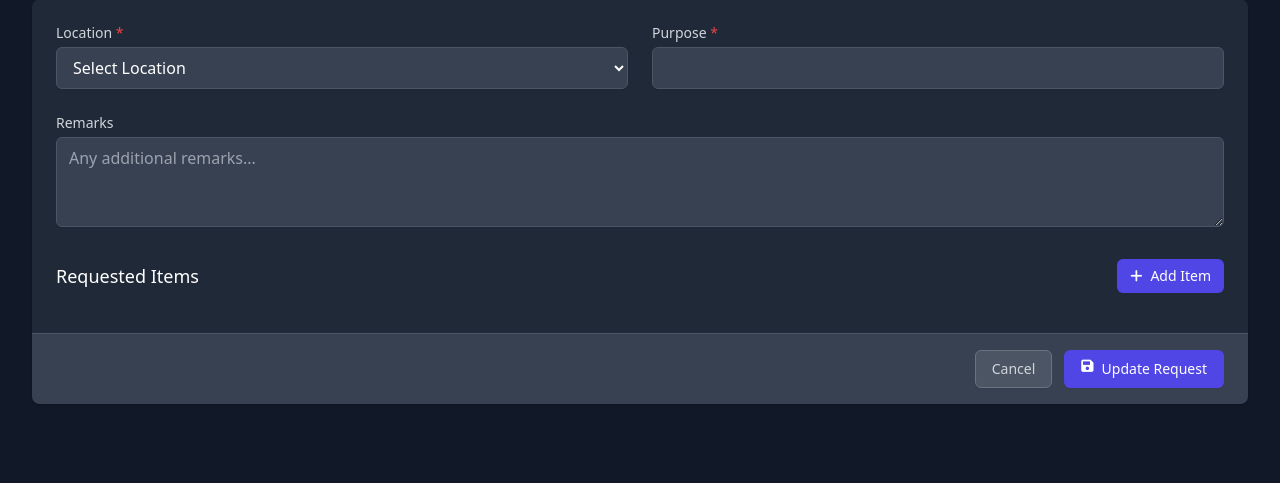
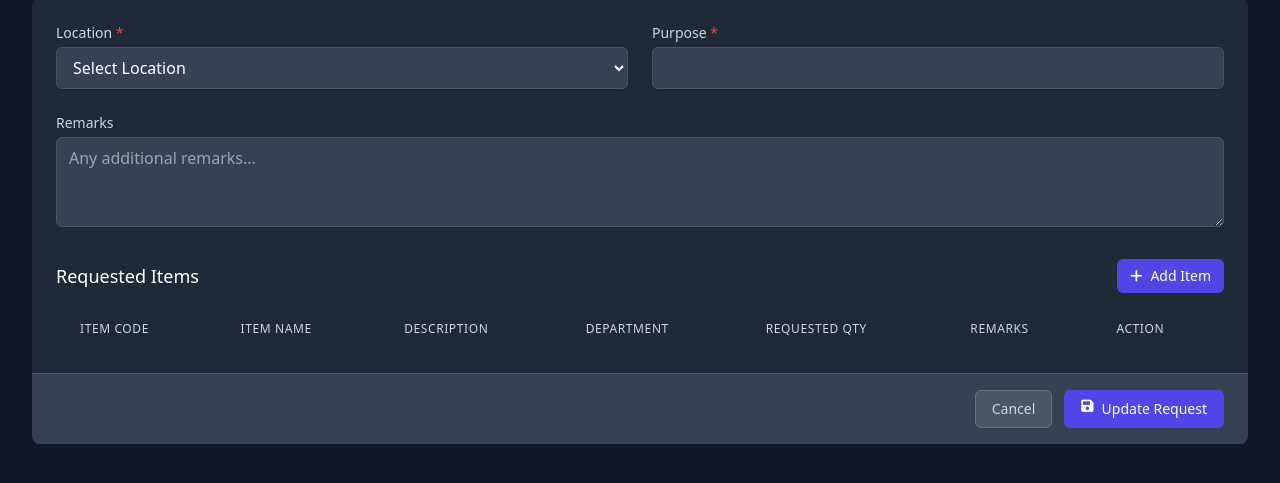
Before and after one commit to Ashmit12092000/icl, a Flask app: template templates/stock/edit_request.html in a window 1280 px wide. Shown: the part 109-592 px from the top of the page. Run offline with Flask 3, Linux system fonts and the light colour scheme; the template is opened without the code that fills it, so the values that code supplies are empty; parts of the project's set-up code (start-up, migrations or seed data) failed here and were passed over; some libraries are stand-ins or nearby versions.

Commit message:
Update edit_request.html

```diff
--- a/templates/stock/edit_request.html
+++ b/templates/stock/edit_request.html
@@ -1,4 +1,3 @@
-
 {% extends "base.html" %}
 
 {% block title %}Edit Request {{ request.request_no }} -  Stock Management{% endblock %}
@@ -57,37 +56,48 @@
                         </button>
                     </div>
 
-                    <div id="items-container" class="space-y-4">
+                    <div class="overflow-x-auto">
+                        <table class="min-w-full divide-y divide-gray-700">
+                            <thead class="bg-gray-800">
+                                <tr>
+                                    <th class="px-6 py-3 text-left text-xs font-medium text-gray-300 uppercase tracking-wider">Item Code</th>
+                                    <th class="px-6 py-3 text-left text-xs font-medium text-gray-300 uppercase tracking-wider">Item Name</th>
+                                    <th class="px-6 py-3 text-left text-xs font-medium text-gray-300 uppercase tracking-wider">Description</th>
+                                    <th class="px-6 py-3 text-left text-xs font-medium text-gray-300 uppercase tracking-wider">Department</th>
+                                    <th class="px-6 py-3 text-left text-xs font-medium text-gray-300 uppercase tracking-wider">Requested Qty</th>
+                                    <th class="px-6 py-3 text-left text-xs font-medium text-gray-300 uppercase tracking-wider">Remarks</th>
+                                    <th class="px-6 py-3 text-left text-xs font-medium text-gray-300 uppercase tracking-wider">Action</th>
+                                </tr>
+                            </thead>
+                            <tbody id="itemTableBody" class="bg-gray-700 divide-y divide-gray-700">
                                 {% for line in request.issue_lines %}
-                        <div class="item-row bg-gray-700 p-4 rounded-lg">
-                            <div class="grid grid-cols-1 gap-4 sm:grid-cols-4">
-                                <div>
-                                    <label class="block text-sm font-medium text-gray-300">Item <span class="text-red-500">*</span></label>
-                                    <select name="item_id[]" required class="mt-1 block w-full px-3 py-2 bg-gray-600 border border-gray-500 rounded-md text-white focus:outline-none focus:ring-2 focus:ring-indigo-500">
-                                        <option value="">Select Item</option>
-                                        {% for item in items %}
-                                        <option value="{{ item.id }}" {% if item.id == line.item_id %}selected{% endif %}>
-                                            {{ item.code }} - {{ item.name }}
-                                        </option>
+                                <tr class="item-row">
+                                    <td class="px-6 py-4 whitespace-nowrap text-sm text-white font-medium">{{ line.item.code }}</td>
+                                    <td class="px-6 py-4 whitespace-nowrap text-sm text-white">{{ line.item.name }}</td>
+                                    <td class="px-6 py-4 text-sm text-gray-300">{{ line.item.description or '-' }}</td>
+                                    <td class="px-6 py-4 whitespace-nowrap text-sm text-gray-300">
+                                        {% if line.item.department %}
+                                            {{ line.item.department.name }}
+                                        {% else %}
+                                            -
+                                        {% endif %}
+                                    </td>
+                                    <td class="px-6 py-4 whitespace-nowrap">
+                                        <input type="hidden" name="item_id[]" value="{{ line.item_id }}">
+                                        <input type="number" name="quantity[]" step="0.01" min="0.01" value="{{ line.quantity_requested }}" required class="w-full px-3 py-2 bg-gray-600 border border-gray-500 rounded-md text-white focus:outline-none focus:ring-indigo-500 focus:border-indigo-500">
+                                    </td>
+                                    <td class="px-6 py-4 whitespace-nowrap">
+                                        <input type="text" name="item_remarks[]" value="{{ line.remarks or '' }}" class="w-full px-3 py-2 bg-gray-600 border border-gray-500 rounded-md text-white focus:outline-none focus:ring-indigo-500 focus:border-indigo-500">
+                                    </td>
+                                    <td class="px-6 py-4 whitespace-nowrap text-sm font-medium">
+                                        <button type="button" onclick="removeItemRowEdit(this)" class="text-red-500 hover:text-red-700 focus:outline-none">
+                                            <i class="fas fa-trash"></i>
+                                        </button>
+                                    </td>
+                                </tr>
                                 {% endfor %}
-                                    </select>
-                                </div>
-                                <div>
-                                    <label class="block text-sm font-medium text-gray-300">Quantity <span class="text-red-500">*</span></label>
-                                    <input type="number" name="quantity[]" value="{{ line.quantity_requested }}" min="1" step="1" required class="mt-1 block w-full px-3 py-2 bg-gray-600 border border-gray-500 rounded-md text-white focus:outline-none focus:ring-2 focus:ring-indigo-500">
-                                </div>
-                                <div>
-                                    <label class="block text-sm font-medium text-gray-300">Remarks</label>
-                                    <input type="text" name="item_remarks[]" value="{{ line.remarks or '' }}" maxlength="200" class="mt-1 block w-full px-3 py-2 bg-gray-600 border border-gray-500 rounded-md text-white focus:outline-none focus:ring-2 focus:ring-indigo-500">
-                                </div>
-                                <div class="flex items-end">
-                                    <button type="button" onclick="removeItemRow(this)" class="w-full px-3 py-2 bg-red-600 text-white rounded-md hover:bg-red-700 focus:outline-none">
-                                        <i class="fas fa-trash"></i> Remove
-                                    </button>
-                                </div>
-                            </div>
-                        </div>
-                        {% endfor %}
+                            </tbody>
+                        </table>
                     </div>
                 </div>
             </div>
@@ -109,44 +119,59 @@
 
 <script>
 function addItemRow() {
-    const container = document.getElementById('items-container');
-    const newRow = document.createElement('div');
-    newRow.className = 'item-row bg-gray-700 p-4 rounded-lg';
+    const tbody = document.getElementById('itemTableBody');
+    const newRow = document.createElement('tr');
+    newRow.className = 'item-row';
     newRow.innerHTML = `
-        <div class="grid grid-cols-1 gap-4 sm:grid-cols-4">
-            <div>
-                <label class="block text-sm font-medium text-gray-300">Item <span class="text-red-500">*</span></label>
-                <select name="item_id[]" required class="mt-1 block w-full px-3 py-2 bg-gray-600 border border-gray-500 rounded-md text-white focus:outline-none focus:ring-2 focus:ring-indigo-500">
+        <td class="px-6 py-4 whitespace-nowrap">
+            <select name="item_id[]" required class="w-full px-3 py-2 bg-gray-600 border border-gray-500 rounded-md text-white focus:outline-none focus:ring-indigo-500 focus:border-indigo-500" onchange="updateEditItemDetails(this)">
                 <option value="">Select Item</option>
                 {% for item in items %}
-                    <option value="{{ item.id }}">{{ item.code }} - {{ item.name }}</option>
+                <option value="{{ item.id }}" data-code="{{ item.code }}" data-name="{{ item.name }}" data-description="{{ item.description or '' }}" data-department="{{ item.department.name if item.department else '' }}">{{ item.code }} - {{ item.name }}</option>
                 {% endfor %}
             </select>
-            </div>
-            <div>
-                <label class="block text-sm font-medium text-gray-300">Quantity <span class="text-red-500">*</span></label>
-                <input type="number" name="quantity[]" min="1" step="1" required class="mt-1 block w-full px-3 py-2 bg-gray-600 border border-gray-500 rounded-md text-white focus:outline-none focus:ring-2 focus:ring-indigo-500">
-            </div>
-            <div>
-                <label class="block text-sm font-medium text-gray-300">Remarks</label>
-                <input type="text" name="item_remarks[]" maxlength="200" class="mt-1 block w-full px-3 py-2 bg-gray-600 border border-gray-500 rounded-md text-white focus:outline-none focus:ring-2 focus:ring-indigo-500">
-            </div>
-            <div class="flex items-end">
-                <button type="button" onclick="removeItemRow(this)" class="w-full px-3 py-2 bg-red-600 text-white rounded-md hover:bg-red-700 focus:outline-none">
-                    <i class="fas fa-trash"></i> Remove
+        </td>
+        <td class="px-6 py-4 whitespace-nowrap text-sm text-white item-name-display"></td>
+        <td class="px-6 py-4 text-sm text-gray-300 item-description-display"></td>
+        <td class="px-6 py-4 whitespace-nowrap text-sm text-gray-300 item-department-display"></td>
+        <td class="px-6 py-4 whitespace-nowrap">
+            <input type="number" name="quantity[]" step="0.01" min="0.01" required class="w-full px-3 py-2 bg-gray-600 border border-gray-500 rounded-md text-white focus:outline-none focus:ring-indigo-500 focus:border-indigo-500">
+        </td>
+        <td class="px-6 py-4 whitespace-nowrap">
+            <input type="text" name="item_remarks[]" class="w-full px-3 py-2 bg-gray-600 border border-gray-500 rounded-md text-white focus:outline-none focus:ring-indigo-500 focus:border-indigo-500">
+        </td>
+        <td class="px-6 py-4 whitespace-nowrap text-sm font-medium">
+            <button type="button" onclick="removeItemRowEdit(this)" class="text-red-500 hover:text-red-700 focus:outline-none">
+                <i class="fas fa-trash"></i>
             </button>
-            </div>
-        </div>
+        </td>
     `;
-    container.appendChild(newRow);
+    tbody.appendChild(newRow);
 }
 
-function removeItemRow(button) {
-    const container = document.getElementById('items-container');
-    if (container.children.length > 1) {
-        button.closest('.item-row').remove();
+function removeItemRowEdit(button) {
+    const tbody = document.getElementById('itemTableBody');
+    if (tbody.children.length > 1) {
+        button.closest('tr').remove();
+    }
+}
+
+function updateEditItemDetails(selectElement) {
+    const row = selectElement.closest('tr');
+    const selectedOption = selectElement.selectedOptions[0];
+
+    const itemNameDisplay = row.querySelector('.item-name-display');
+    const itemDescriptionDisplay = row.querySelector('.item-description-display');
+    const itemDepartmentDisplay = row.querySelector('.item-department-display');
+
+    if (selectedOption && selectedOption.value) {
+        itemNameDisplay.textContent = selectedOption.dataset.name || '';
+        itemDescriptionDisplay.textContent = selectedOption.dataset.description || '-';
+        itemDepartmentDisplay.textContent = selectedOption.dataset.department || '-';
     } else {
-        alert('At least one item is required.');
+        itemNameDisplay.textContent = '';
+        itemDescriptionDisplay.textContent = '';
+        itemDepartmentDisplay.textContent = '';
     }
 }
 </script>
```
Lines whose indentation alone changed are shown as unchanged.
